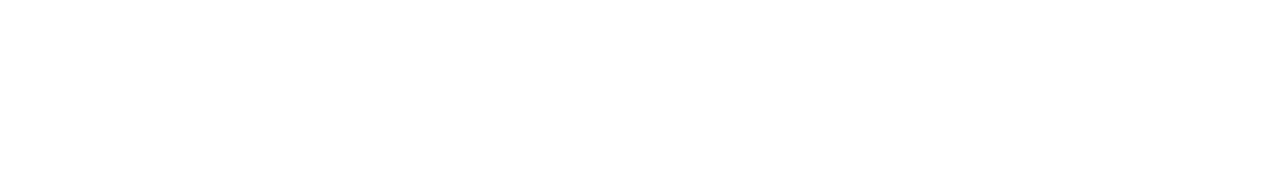
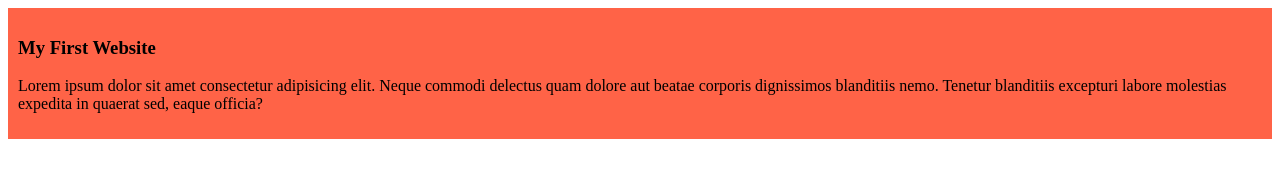
Before and after one commit to Rubaiat15/Programming-hero, a plain HTML site: page index.html in a window 1280 px wide. Drawn offline with Linux system fonts and the light colour scheme.

Commit message:
added as my first block

```diff
--- a/index.html
+++ b/index.html
@@ -4,8 +4,12 @@
     <meta charset="UTF-8">
     <meta name="viewport" content="width=device-width, initial-scale=1.0">
     <title>Programming hero</title>
+    <link rel="stylesheet" href="styles/blog.css">
 </head>
 <body>
-
+    <div>
+        <h3>My First Website</h3>
+        <p>Lorem ipsum dolor sit amet consectetur adipisicing elit. Neque commodi delectus quam dolore aut beatae corporis dignissimos blanditiis nemo. Tenetur blanditiis excepturi labore molestias expedita in quaerat sed, eaque officia?</p>
+    </div>
 </body>
 </html>
--- /dev/null
+++ b/styles/blog.css
@@ -0,0 +1,4 @@
+div{
+    background-color: tomato;
+    padding: 10px;
+}
```
